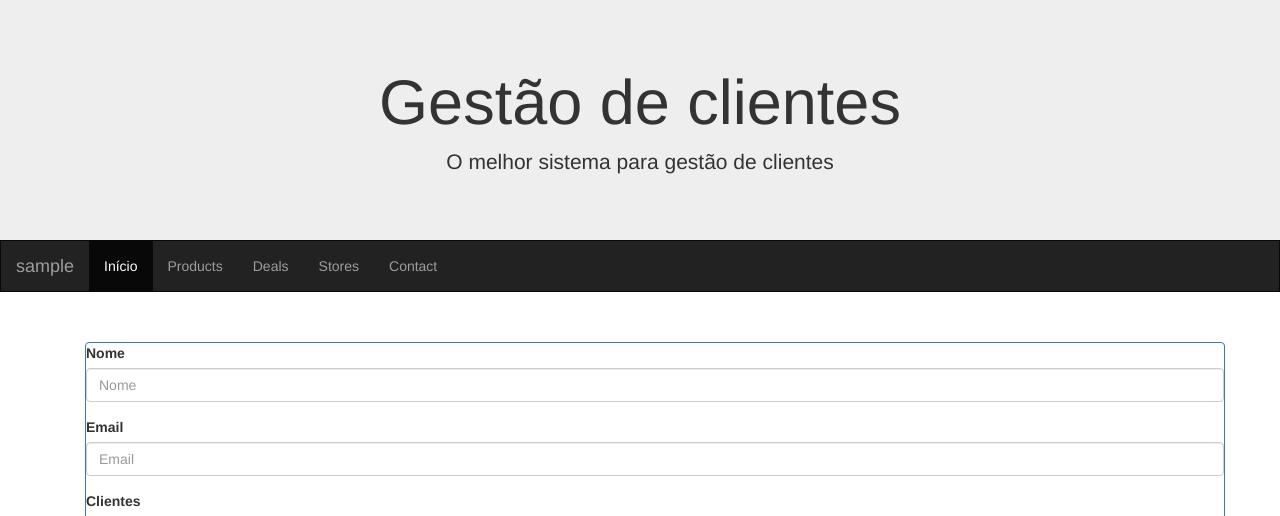
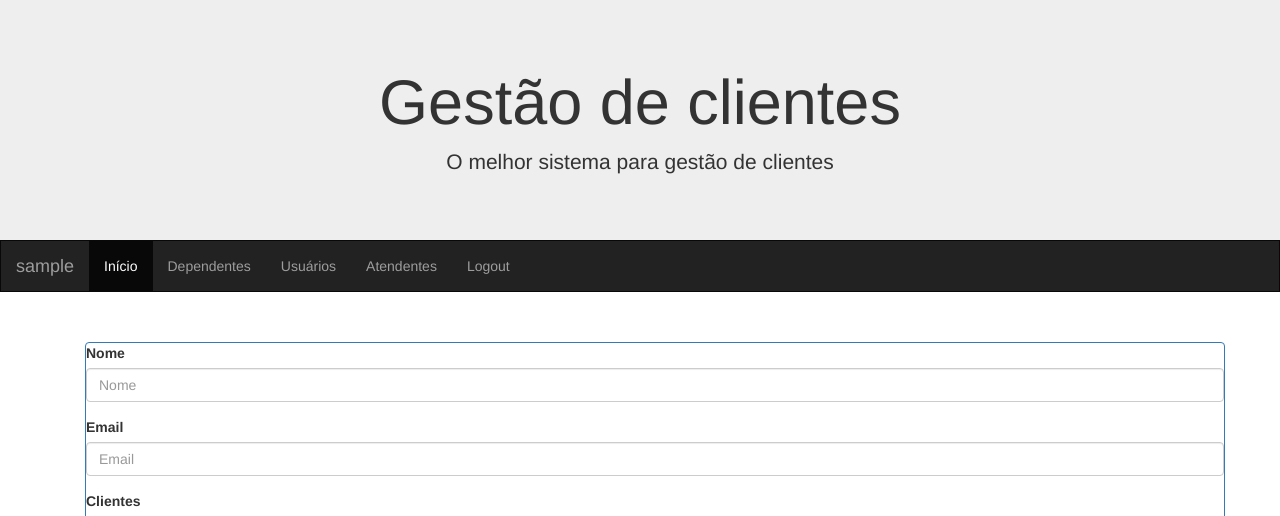
Before and after one commit to treinaweb/treinaweb-django-autenticacao, a Django app: page /app/form_atendente in a window 1280 px wide. Shown: the top 516 px of the page. Run offline with Django 4.2, Linux system fonts and the light colour scheme; the visitor is signed in with stand-in values (Sample User, id 1); data that the repository does not hold is empty; some libraries are stand-ins or nearby versions.

Commit message:
03.05_Escondendo_Menus

```diff
--- a/app/templates/base.html
+++ b/app/templates/base.html
@@ -19,7 +19,7 @@
       <p>O melhor sistema para gestão de clientes</p>
     </div>
   </div>
-
+  {% if user.is_authenticated %}
   <nav class="navbar navbar-inverse">
     <div class="container-fluid">
       <div class="navbar-header">
@@ -30,18 +30,20 @@
         </button>
         <a class="navbar-brand" href="#">{{ user }}</a>
       </div>
-      <div class="collapse navbar-collapse" id="myNavbar">
-        <ul class="nav navbar-nav">
-          <li class="active"><a href="{% url "lista_clientes" %}">{% translate "Home" %}</a></li>
-          <li><a href="#">{% translate "Products" %}</a></li>
-          <li><a href="#">{% translate "Deals" %}</a></li>
-          <li><a href="#">{% translate "Stores" %}</a></li>
-          <li><a href="#">{% translate "Contact" %}</a></li>
-        </ul>
-      </div>
+
+        <div class="collapse navbar-collapse" id="myNavbar">
+          <ul class="nav navbar-nav">
+            <li class="active"><a href="{% url "lista_clientes" %}">{% translate "Home" %}</a></li>
+            <li><a href="{% url "lista_dependentes" %}">Dependentes</a></li>
+            <li><a href="{% url "lista_usuarios" %}">Usuários</a></li>
+            <li><a href="{% url "lista_atendentes" %}">Atendentes</a></li>
+            <li><a href="{% url "deslogar_usuario" %}">Logout</a></li>
+          </ul>
+        </div>
+
     </div>
   </nav>
-
+  {% endif %}
   <div class="container">
     {% block 'conteudo' %}
     {% endblock %}
```
